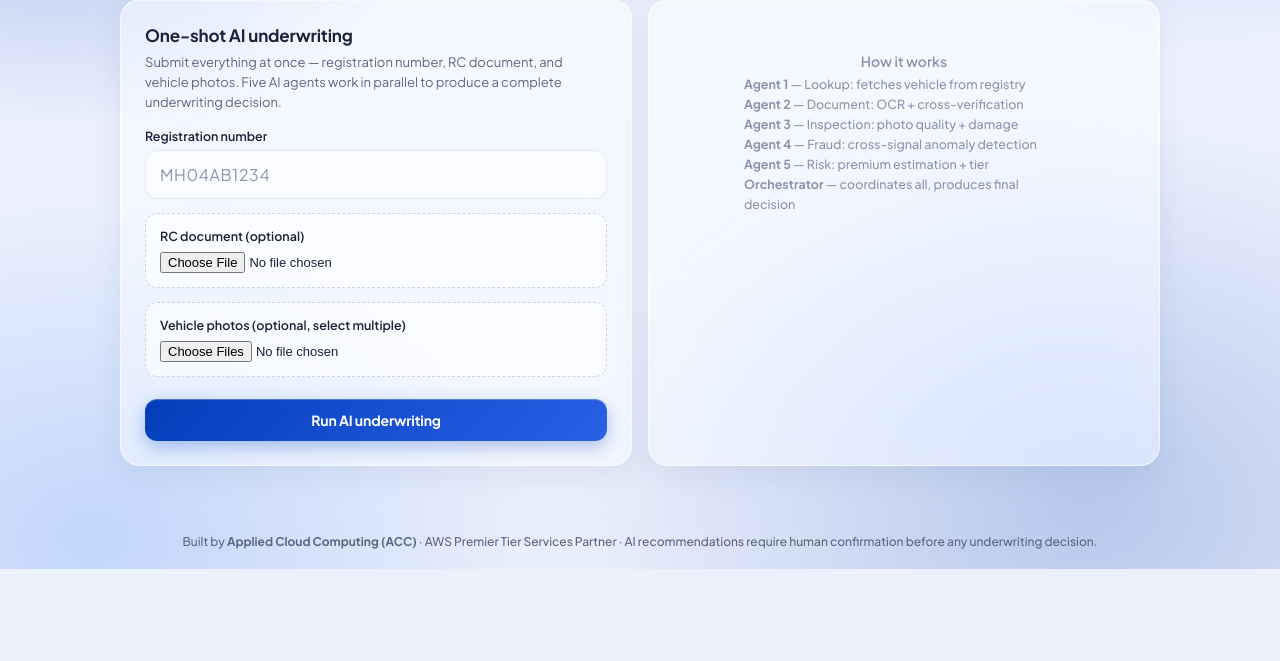
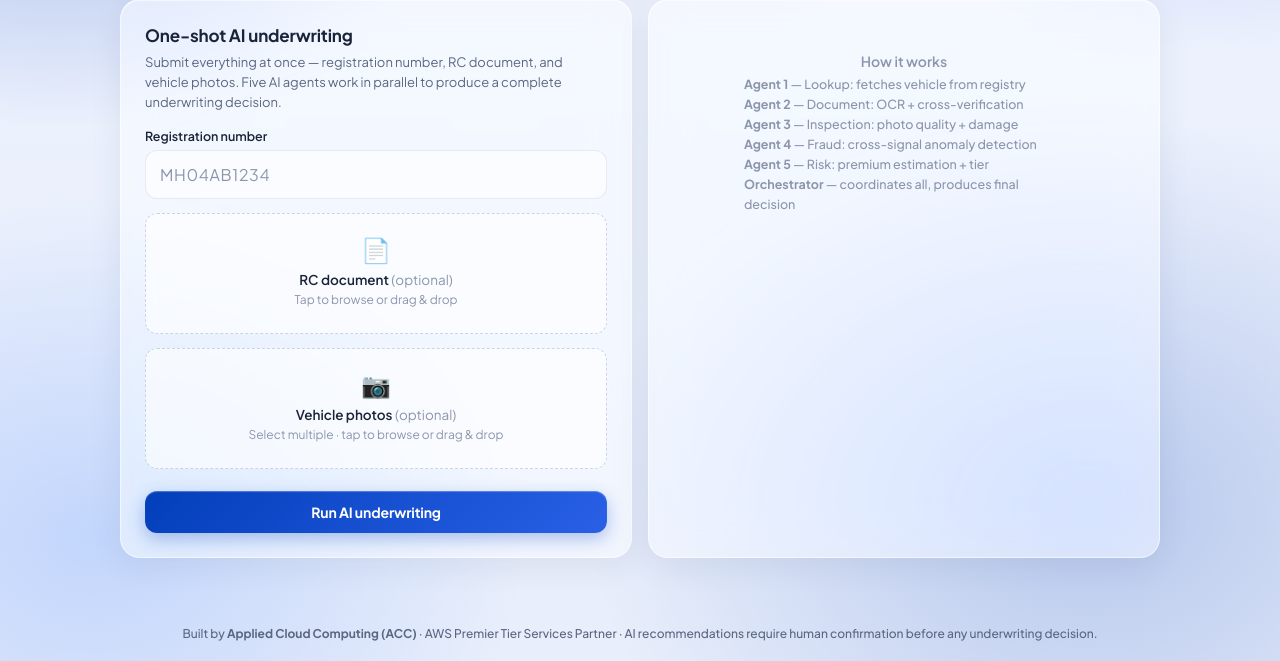
Before and after one commit to sanve196/vehicle_insurance, a FastAPI app: page / in a window 1280 px wide. Shown: the part 291-952 px from the top of the page. Before the commit the page ends 860 px from the top, so only its background shows below. Run offline with FastAPI, Linux system fonts and the light colour scheme.

Commit message:
Custom styled upload zones: glass aesthetic, drag-drop, file name display, no browser default inputs

```diff
--- a/app/static/app.js
+++ b/app/static/app.js
@@ -18,6 +18,30 @@ function switchTab(name) {
 }
 
 const $ = id => document.getElementById(id);
+
+// Custom upload zone behavior
+document.querySelectorAll('.upload-zone').forEach(zone => {
+  const input = zone.querySelector('input[type=file]');
+  const nameEl = zone.querySelector('.upload-file-name');
+
+  input.addEventListener('change', () => {
+    const files = input.files;
+    if (files.length === 0) {
+      nameEl.textContent = '';
+      zone.classList.remove('has-file');
+    } else if (files.length === 1) {
+      nameEl.textContent = '✓ ' + files[0].name;
+      zone.classList.add('has-file');
+    } else {
+      nameEl.textContent = '✓ ' + files.length + ' files selected';
+      zone.classList.add('has-file');
+    }
+  });
+
+  zone.addEventListener('dragover', e => { e.preventDefault(); zone.classList.add('dragover'); });
+  zone.addEventListener('dragleave', () => zone.classList.remove('dragover'));
+  zone.addEventListener('drop', () => zone.classList.remove('dragover'));
+});
 
 function verdictClass(v) {
   if (['AUTO_VERIFIED', 'LIKELY_INSURABLE'].includes(v)) return 'v-good';
--- a/app/static/style.css
+++ b/app/static/style.css
@@ -117,6 +117,30 @@ input[type=text]:focus { outline: none; border-color: var(--accent); box-shadow:
 
 .drop { border: 1.5px dashed rgba(120,140,180,0.35); border-radius: var(--radius-sm); padding: 14px; background: var(--glass-input); }
 .drop input { margin-top: 8px; font-size: 13px; width: 100%; }
+
+/* ── Custom upload zones ── */
+.upload-zone {
+  position: relative; margin-bottom: 14px; padding: 20px 16px;
+  border: 1.5px dashed rgba(120,140,180,0.35); border-radius: var(--radius-sm);
+  background: var(--glass-input); text-align: center;
+  cursor: pointer; transition: border-color .2s, background .2s;
+}
+.upload-zone:hover, .upload-zone.dragover {
+  border-color: var(--accent); background: rgba(3,62,186,0.04);
+}
+.upload-zone.has-file { border-color: var(--good); border-style: solid; background: rgba(34,197,94,0.04); }
+.upload-zone input[type=file] {
+  position: absolute; inset: 0; width: 100%; height: 100%;
+  opacity: 0; cursor: pointer; z-index: 2;
+}
+.upload-icon { font-size: 24px; margin-bottom: 6px; pointer-events: none; }
+.upload-label { font-size: 13.5px; font-weight: 600; color: var(--ink); pointer-events: none; }
+.upload-opt { font-weight: 400; color: var(--ink-faint); }
+.upload-hint { font-size: 12px; color: var(--ink-faint); margin-top: 4px; pointer-events: none; }
+.upload-file-name {
+  font-size: 12px; font-weight: 600; color: var(--good); margin-top: 6px;
+  overflow: hidden; text-overflow: ellipsis; white-space: nowrap; pointer-events: none;
+}
 
 /* ── Buttons ── */
 .go {
--- a/app/templates/index.html
+++ b/app/templates/index.html
@@ -41,12 +41,20 @@
           <label>Registration number
             <input type="text" id="uw_reg" placeholder="MH04AB1234" style="font-size:16px;letter-spacing:0.04em;padding:13px 14px;" />
           </label>
-          <label class="drop">RC document (optional)
+          <div class="upload-zone" id="uw_doc_zone">
             <input type="file" id="uw_doc" accept="image/*" />
-          </label>
-          <label class="drop">Vehicle photos (optional, select multiple)
+            <div class="upload-icon">📄</div>
+            <div class="upload-label">RC document <span class="upload-opt">(optional)</span></div>
+            <div class="upload-hint">Tap to browse or drag & drop</div>
+            <div class="upload-file-name" id="uw_doc_name"></div>
+          </div>
+          <div class="upload-zone" id="uw_photos_zone">
             <input type="file" id="uw_photos" accept="image/*" multiple />
-          </label>
+            <div class="upload-icon">📷</div>
+            <div class="upload-label">Vehicle photos <span class="upload-opt">(optional)</span></div>
+            <div class="upload-hint">Select multiple · tap to browse or drag & drop</div>
+            <div class="upload-file-name" id="uw_photos_name"></div>
+          </div>
           <button class="go" id="underwriteBtn">Run AI underwriting</button>
         </div>
 
@@ -107,9 +115,13 @@
             <input type="text" id="fuel_type" placeholder="Petrol" />
           </label>
 
-          <label class="drop">Registration document (RC book)
+          <div class="upload-zone" id="doc_file_zone">
             <input type="file" id="doc_file" accept="image/*" />
-          </label>
+            <div class="upload-icon">📄</div>
+            <div class="upload-label">Registration document (RC book)</div>
+            <div class="upload-hint">Tap to browse or drag & drop</div>
+            <div class="upload-file-name" id="doc_file_name"></div>
+          </div>
           <button class="go" id="verifyBtn">Run verification</button>
         </div>
 
@@ -125,9 +137,13 @@
         <div class="card">
           <h2>Photo-based condition assessment</h2>
           <p class="hint">Upload photos of the vehicle from multiple angles — front, rear, both sides, close-ups of any existing damage. Up to 10 photos, max 8&nbsp;MB each.</p>
-          <label class="drop">Vehicle photos (select multiple)
+          <div class="upload-zone" id="photo_files_zone">
             <input type="file" id="photo_files" accept="image/*" multiple />
-          </label>
+            <div class="upload-icon">📷</div>
+            <div class="upload-label">Vehicle photos (select multiple)</div>
+            <div class="upload-hint">Up to 10 photos · tap to browse or drag & drop</div>
+            <div class="upload-file-name" id="photo_files_name"></div>
+          </div>
           <div id="photoPreview" style="display:flex;flex-wrap:wrap;gap:8px;margin:12px 0;"></div>
           <button class="go" id="photoBtn">Assess vehicle condition</button>
           <p class="note">The AI checks image quality (sharpness, lighting, vehicle presence), estimates the capture angle, and produces a per-photo condition signal. Damage detection is a demo heuristic — swap for a trained model in production.</p>
```
